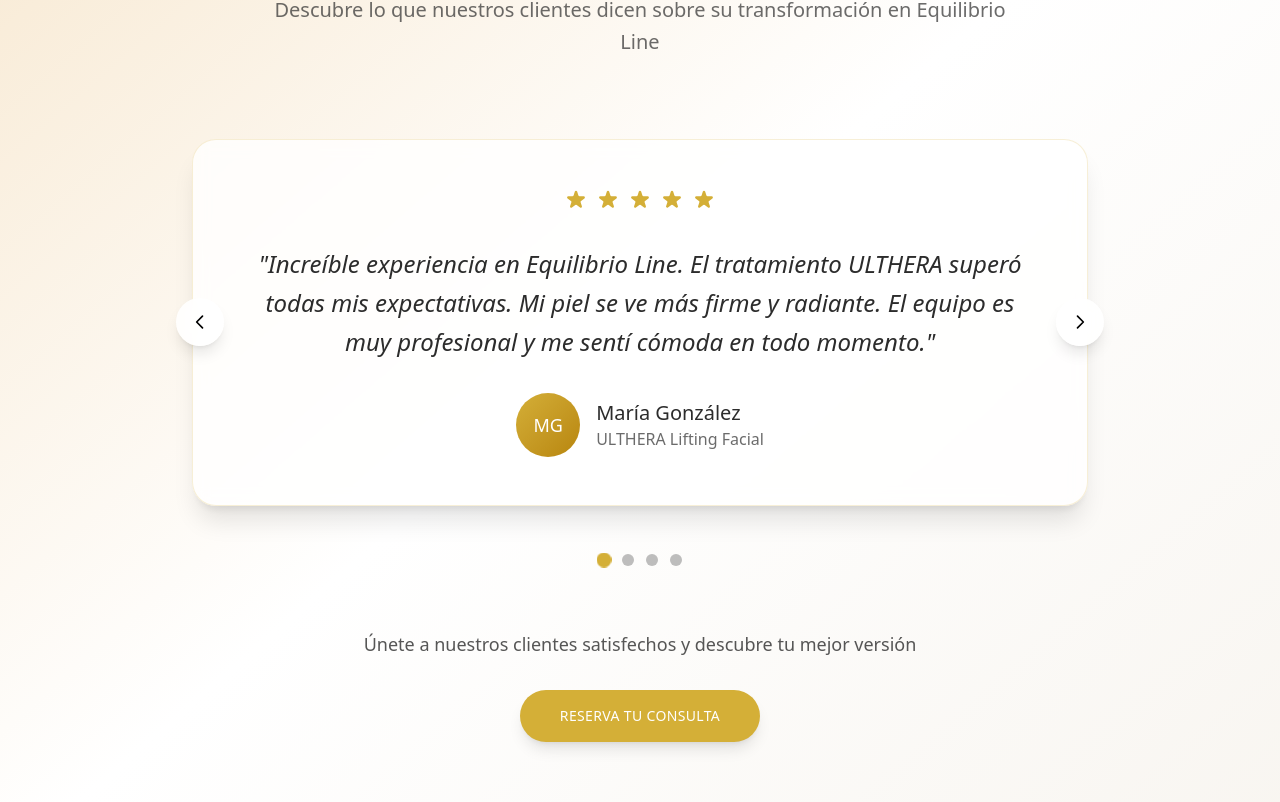
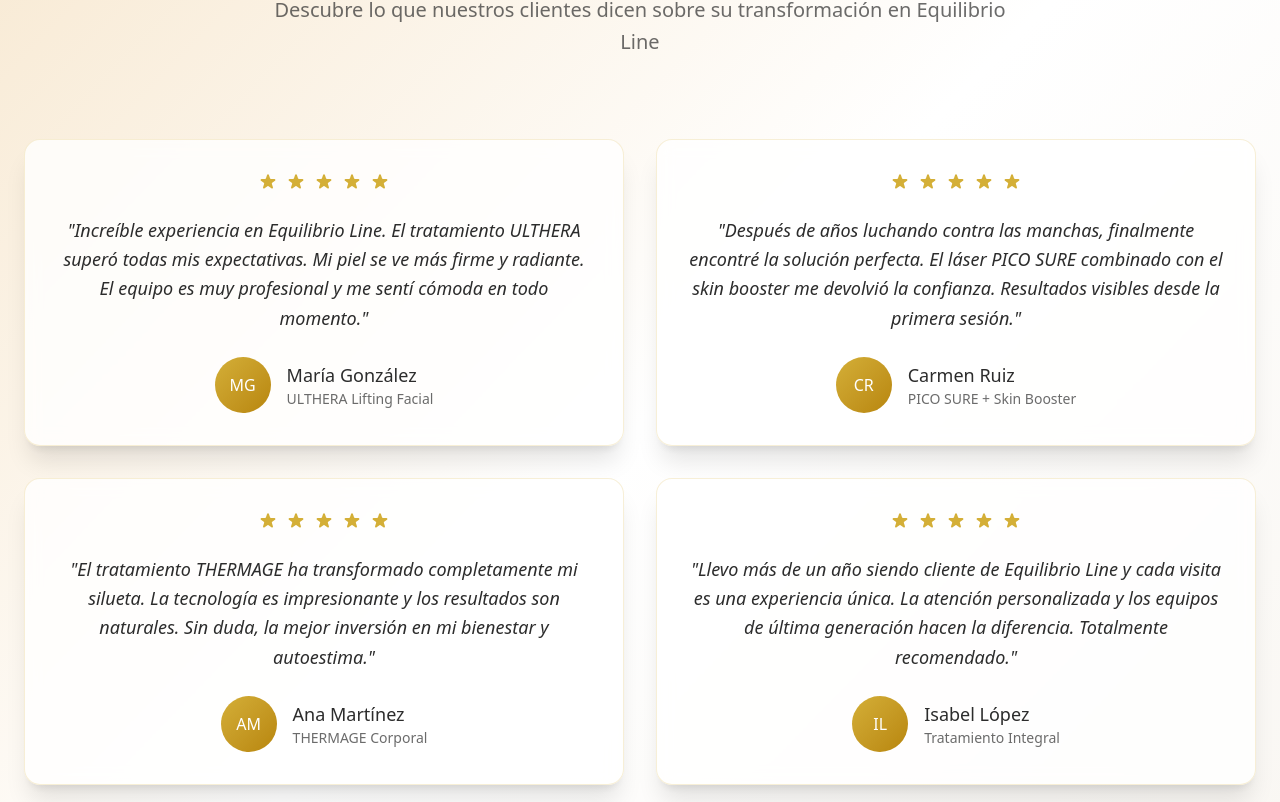
Before and after one commit to viwnie/EquilibrioLine, a Next.js app in the folder equilibrio-line/: page / in a window 1280 px wide. Shown: the part 4698-5500 px from the top of the page. Built offline with nearby package versions, Linux system fonts and the light colour scheme.

Commit message:
refactor(Testimonials): replace carousel with grid layout for testimonials

```diff
--- a/equilibrio-line/app/components/TestimonialsClient.tsx
+++ b/equilibrio-line/app/components/TestimonialsClient.tsx
@@ -47,16 +47,6 @@
 ];
 
 const Testimonials = () => {
-  const [currentTestimonial, setCurrentTestimonial] = useState(0);
-
-  const nextTestimonial = () => {
-    setCurrentTestimonial((prev) => (prev + 1) % testimonials.length);
-  };
-
-  const prevTestimonial = () => {
-    setCurrentTestimonial((prev) => (prev - 1 + testimonials.length) % testimonials.length);
-  };
-
   return (
     <section className="py-32 bg-gradient-to-br from-[var(--cor-champagne)] via-white to-[var(--cor-bege-luxo)]" id="testimonios">
       <div className="max-w-7xl mx-auto px-6">
@@ -92,27 +82,27 @@
           </motion.p>
         </div>
 
-        {/* Testimonials Carousel */}
-        <div className="relative max-w-4xl mx-auto">
-          <AnimatePresence mode="wait">
+        {/* Testimonials Grid */}
+        <div className="grid grid-cols-1 md:grid-cols-2 gap-8">
+          {testimonials.map((testimonial, index) => (
             <motion.div
-              key={currentTestimonial}
-              initial={{ opacity: 0, y: 50 }}
-              animate={{ opacity: 1, y: 0 }}
-              exit={{ opacity: 0, y: -50 }}
-              transition={{ duration: 0.8, ease: "easeInOut" }}
-              className="bg-white/80 backdrop-blur-sm rounded-3xl p-12 shadow-xl border border-[var(--cor-dourado-claro)]/20"
+              key={testimonial.id}
+              initial={{ opacity: 0, y: 30 }}
+              whileInView={{ opacity: 1, y: 0 }}
+              transition={{ duration: 0.6, delay: index * 0.1 }}
+              viewport={{ once: true }}
+              className="bg-white/80 backdrop-blur-sm rounded-2xl p-8 shadow-xl border border-[var(--cor-dourado-claro)]/20"
             >
               {/* Stars Rating */}
-              <div className="flex justify-center mb-8">
-                {[...Array(testimonials[currentTestimonial].rating)].map((_, i) => (
+              <div className="flex justify-center mb-6">
+                {[...Array(testimonial.rating)].map((_, i) => (
                   <motion.div
                     key={i}
                     initial={{ opacity: 0, scale: 0 }}
                     animate={{ opacity: 1, scale: 1 }}
                     transition={{ duration: 0.3, delay: i * 0.1 }}
                   >
-                    <svg className="w-6 h-6 text-[var(--cor-dourado-claro)] mx-1" fill="currentColor" viewBox="0 0 20 20">
+                    <svg className="w-5 h-5 text-[var(--cor-dourado-claro)] mx-1" fill="currentColor" viewBox="0 0 20 20">
                       <path d="M9.049 2.927c.3-.921 1.603-.921 1.902 0l1.07 3.292a1 1 0 00.95.69h3.462c.969 0 1.371 1.24.588 1.81l-2.8 2.034a1 1 0 00-.364 1.118l1.07 3.292c.3.921-.755 1.688-1.54 1.118l-2.8-2.034a1 1 0 00-1.175 0l-2.8 2.034c-.784.57-1.838-.197-1.539-1.118l1.07-3.292a1 1 0 00-.364-1.118L2.98 8.72c-.783-.57-.38-1.81.588-1.81h3.461a1 1 0 00.951-.69l1.07-3.292z" />
                     </svg>
                   </motion.div>
@@ -120,60 +110,27 @@
               </div>
 
               {/* Testimonial Content */}
-              <blockquote className="text-center mb-8">
-                <p className="text-xl md:text-2xl text-[var(--cor-charcoal)] leading-relaxed italic font-light">
-                  "{testimonials[currentTestimonial].content}"
+              <blockquote className="text-center mb-6">
+                <p className="text-base md:text-lg text-[var(--cor-charcoal)] leading-relaxed italic font-light">
+                  "{testimonial.content}"
                 </p>
               </blockquote>
 
               {/* Client Info */}
               <div className="flex items-center justify-center space-x-4">
-                <div className="w-16 h-16 bg-gradient-to-br from-[var(--cor-dourado-claro)] to-[var(--cor-dourado-escuro)] rounded-full flex items-center justify-center text-white font-medium text-lg">
-                  {testimonials[currentTestimonial].image}
+                <div className="w-14 h-14 bg-gradient-to-br from-[var(--cor-dourado-claro)] to-[var(--cor-dourado-escuro)] rounded-full flex items-center justify-center text-white font-medium text-base">
+                  {testimonial.image}
                 </div>
                 <div className="text-left">
-                  <h4 className="text-xl font-medium text-[var(--cor-charcoal)]">
-                    {testimonials[currentTestimonial].name}
+                  <h4 className="text-lg font-medium text-[var(--cor-charcoal)]">
+                    {testimonial.name}
                   </h4>
-                  <p className="text-[var(--cor-charcoal)]/70">
-                    {testimonials[currentTestimonial].treatment}
+                  <p className="text-[var(--cor-charcoal)]/70 text-sm">
+                    {testimonial.treatment}
                   </p>
                 </div>
               </div>
             </motion.div>
-          </AnimatePresence>
-
-          {/* Navigation Buttons */}
-          <button
-            onClick={prevTestimonial}
-            className="absolute left-0 top-1/2 -translate-y-1/2 -translate-x-4 w-12 h-12 bg-white/90 backdrop-blur-sm rounded-full shadow-lg flex items-center justify-center hover:bg-[var(--cor-dourado-claro)] hover:text-white transition-all duration-300 group"
-          >
-            <svg className="w-5 h-5" fill="none" stroke="currentColor" viewBox="0 0 24 24">
-              <path strokeLinecap="round" strokeLinejoin="round" strokeWidth={2} d="M15 19l-7-7 7-7" />
-            </svg>
-          </button>
-
-          <button
-            onClick={nextTestimonial}
-            className="absolute right-0 top-1/2 -translate-y-1/2 translate-x-4 w-12 h-12 bg-white/90 backdrop-blur-sm rounded-full shadow-lg flex items-center justify-center hover:bg-[var(--cor-dourado-claro)] hover:text-white transition-all duration-300 group"
-          >
-            <svg className="w-5 h-5" fill="none" stroke="currentColor" viewBox="0 0 24 24">
-              <path strokeLinecap="round" strokeLinejoin="round" strokeWidth={2} d="M9 5l7 7-7 7" />
-            </svg>
-          </button>
-        </div>
-
-        {/* Dots Indicator */}
-        <div className="flex justify-center space-x-3 mt-12">
-          {testimonials.map((_, index) => (
-            <button
-              key={index}
-              onClick={() => setCurrentTestimonial(index)}
-              className={`w-3 h-3 rounded-full transition-all duration-300 ${currentTestimonial === index
-                ? 'bg-[var(--cor-dourado-claro)] scale-125'
-                : 'bg-[var(--cor-charcoal)]/30 hover:bg-[var(--cor-charcoal)]/50'
-                }`}
-            />
           ))}
         </div>
 
```
